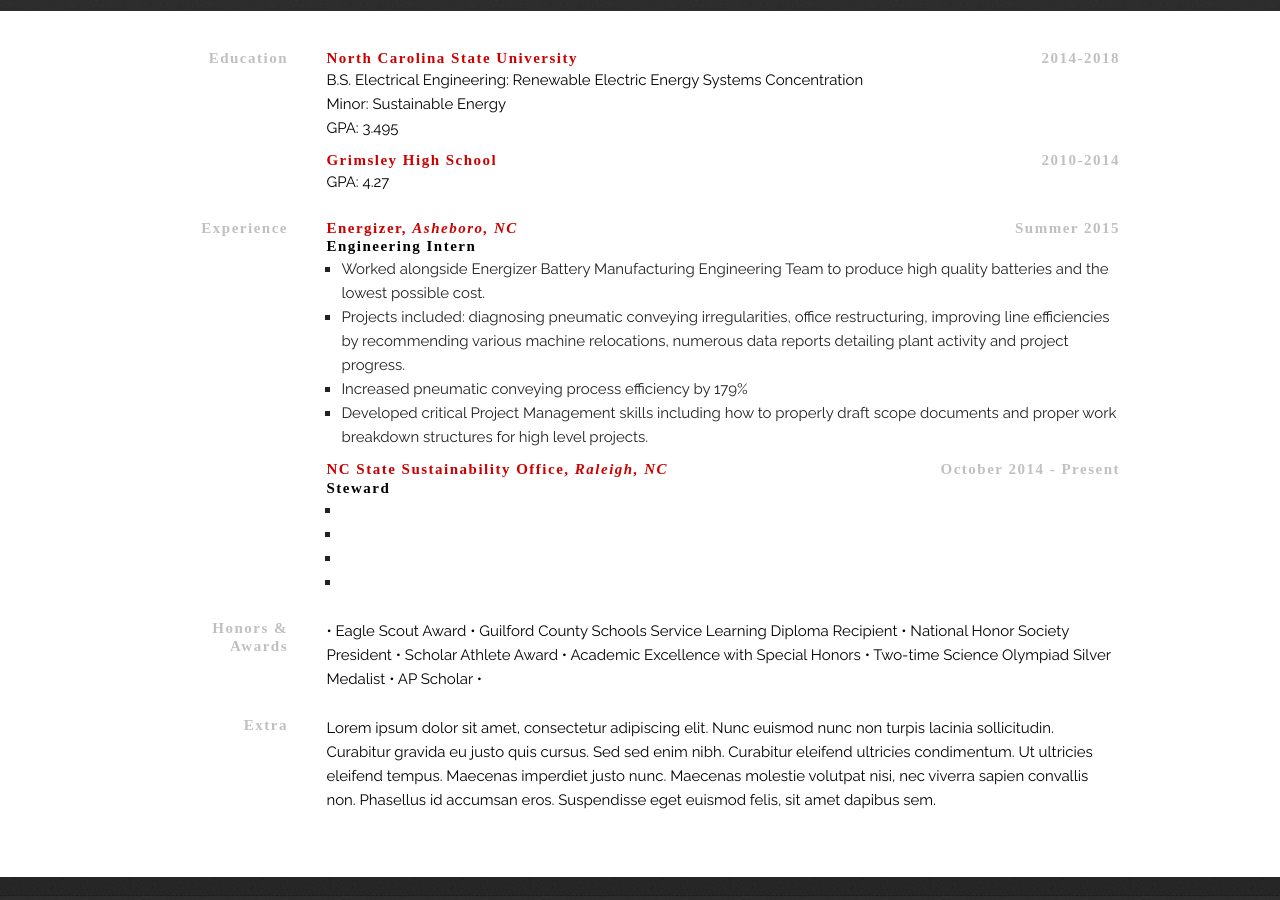
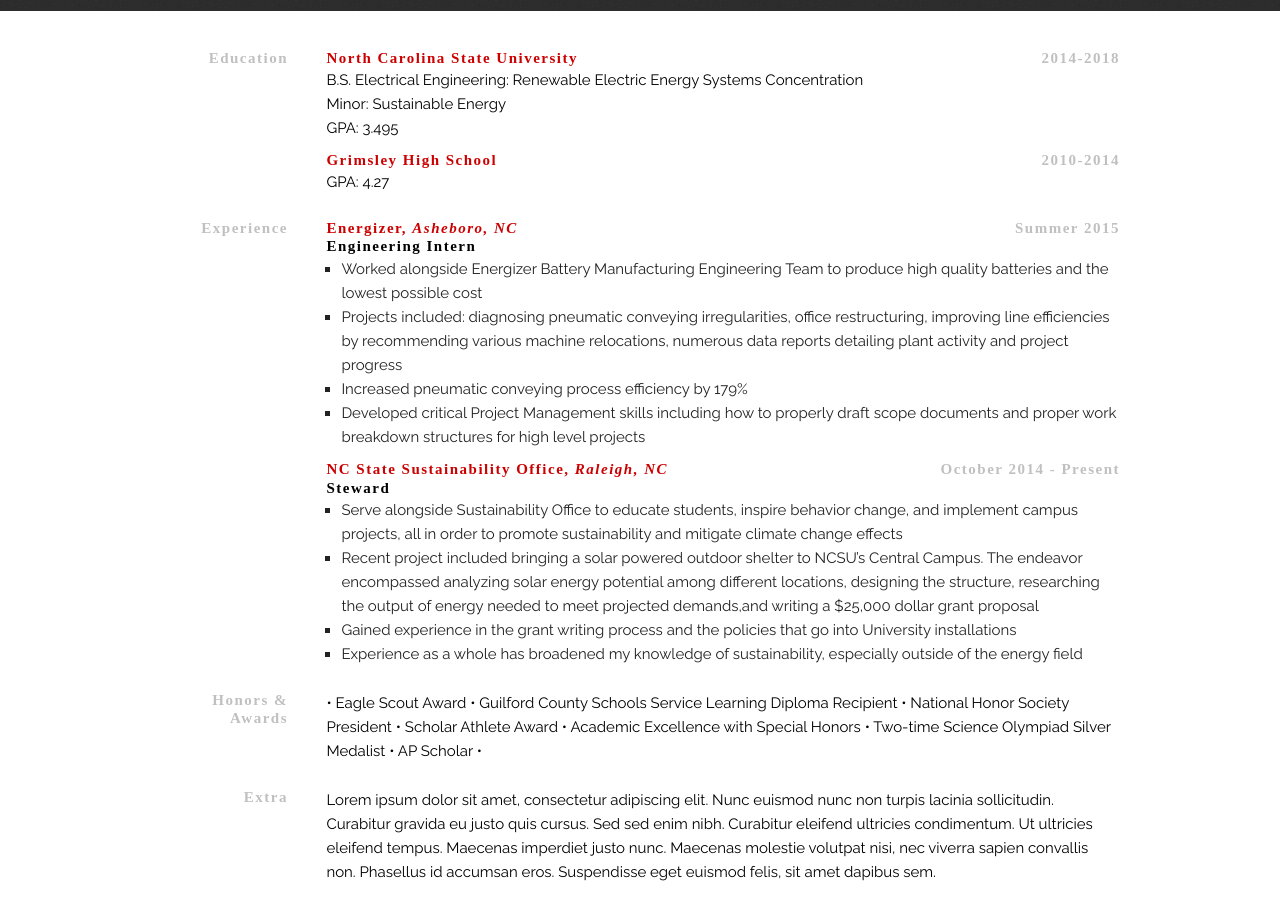
Before and after one commit to jacksoncwilliams/jackson-erin, a Jekyll site: the page built from simpleindex.html, in a window 1280 px wide and 900 px high, scrolled down 2195 px. Built offline with Jekyll 4.4.1, drawn with Linux system fonts in a browser that asks for light colours; nearby versions of some CDN libraries; some web fonts are replaced.

Commit message:
Update simpleindex.html

```diff
--- a/simpleindex.html
+++ b/simpleindex.html
@@ -177,13 +177,13 @@
                                     </h3>
                                     <ul>
                                                 <li>Worked alongside Energizer Battery Manufacturing Engineering Team to produce high quality
-                                                batteries and the lowest possible cost.</li>
+                                                batteries and the lowest possible cost</li>
                                                 <li>Projects included: diagnosing pneumatic conveying irregularities, office restructuring, improving
                                                 line efficiencies by recommending various machine relocations, numerous data reports detailing
-                                                plant activity and project progress.</li>
+                                                plant activity and project progress</li>
                                                 <li>Increased pneumatic conveying process efficiency by 179%</li>
                                                 <li>Developed critical Project Management skills including how to properly draft scope documents
-                                                and proper work breakdown structures for high level projects.</li>
+                                                and proper work breakdown structures for high level projects</li>
                                     </ul>
 
                                     <hr>
@@ -197,10 +197,18 @@
                                     </h3>
                                     <p>
                                                 <ul>
-                                                            <li></li>
-                                                            <li></li>
-                                                            <li></li>
-                                                            <li></li>
+                                                            <li>Serve alongside Sustainability Office to educate students,
+                                                            inspire behavior change, and implement campus projects, all in order to
+                                                            promote sustainability and mitigate climate change effects</li>
+                                                            <li>Recent project included bringing a solar powered outdoor shelter to
+                                                            NCSU’s Central Campus. The endeavor encompassed analyzing solar energy
+                                                            potential among different locations, designing the structure, researching
+                                                            the output of energy needed to meet projected demands,and writing a $25,000
+                                                            dollar grant proposal</li>
+                                                            <li>Gained experience in the grant writing process and the policies that go into
+                                                            University installations</li>
+                                                            <li>Experience as a whole has broadened my knowledge of sustainability,
+                                                            especially outside of the energy field</li>
                                                 </ul>
                                     </p>
 
```
